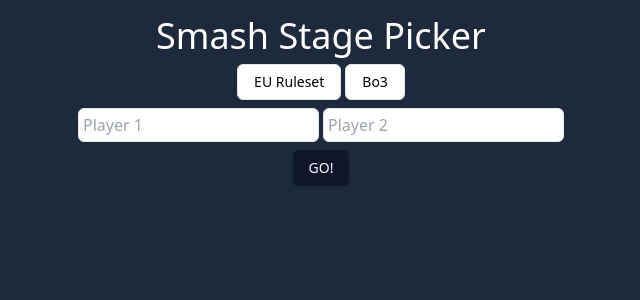
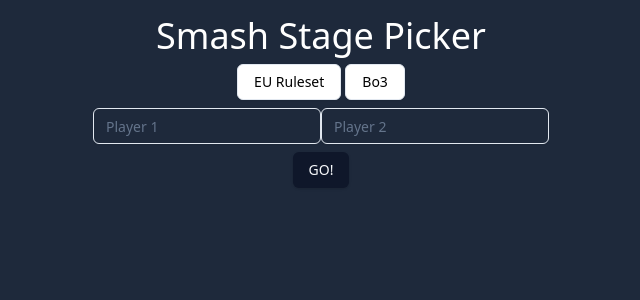
Before and after one commit to maxpalmgren/maxpalmgren.github.io, a React (Vite) app: page / in a window 1280 px wide. Shown: the top 300 px of the page, without its empty margins (319-959 px from the left). Built offline with nearby package versions, Linux system fonts and the light colour scheme.

Commit message:
ui fix wip game1

```diff
--- a/src/components/GameOne.tsx
+++ b/src/components/GameOne.tsx
@@ -96,7 +96,7 @@ const GameOne: FC<Props> = ({ playerOne, playerTwo, playerOneScore, playerTwoSco
         handleWin={handleWin}
         isOpen={isModalOpen}
       />
-      <h1 className="text-3xl flex justify-center">{playerOneScore} - {playerTwoScore}</h1>
+      <div className="flex justify-center items-center"><span>{`${playerOne}`}</span> <span className="font-bold text-2xl">{playerOneScore} - {playerTwoScore}</span> <span> {playerTwo}</span></div>
       <div className="flex justify-center sticky top-0 z-20 p-4 bg-slate-800 shadow-lg">
         {handlePicker()}
       </div>
--- /dev/null
+++ b/src/components/ui/input.tsx
@@ -0,0 +1,25 @@
+import * as React from "react"
+
+import { cn } from "../../../@/lib/utils"
+
+export interface InputProps
+  extends React.InputHTMLAttributes<HTMLInputElement> { }
+
+const Input = React.forwardRef<HTMLInputElement, InputProps>(
+  ({ className, type, ...props }, ref) => {
+    return (
+      <input
+        type={type}
+        className={cn(
+          "flex h-9 w-full rounded-md border border-input bg-transparent px-3 py-1 text-sm shadow-sm transition-colors file:border-0 file:bg-transparent file:text-sm file:font-medium placeholder:text-muted-foreground focus-visible:outline-none focus-visible:ring-1 focus-visible:ring-ring disabled:cursor-not-allowed disabled:opacity-50",
+          className
+        )}
+        ref={ref}
+        {...props}
+      />
+    )
+  }
+)
+Input.displayName = "Input"
+
+export { Input }
--- a/src/wizard/Onboard.tsx
+++ b/src/wizard/Onboard.tsx
@@ -2,6 +2,7 @@ import { FC } from "react";
 import RulesetDropdown from "../components/RulesetDropdown";
 import ModeDropdown from "../components/ModeDropdown";
 import { Button } from "@/components/ui/button";
+import { Input } from "@/components/ui/input";
 
 type Props = {
   rulesetList: string[];
@@ -33,7 +34,7 @@ const Onboard: FC<Props> = ({
   };
 
   return (
-    <div className="flex flex-col justify-center items-center gap-2 bg-slate-800">
+    <div className="flex flex-col justify-center items-center gap-2 bg-slate-800 px-2">
       <div>
         <h2 className="text-4xl">Smash Stage Picker</h2>
       </div>
@@ -49,16 +50,12 @@ const Onboard: FC<Props> = ({
           <ModeDropdown mode={mode} setMode={(e) => setMode(e)}></ModeDropdown>
         </div>
       </div>
-      <div className="text-black flex gap-1">
-        <input
-          type="text"
-          className="border p-1 rounded-md"
+      <div className="flex">
+        <Input
           placeholder={playerOne}
           onChange={(e) => setPlayerOne(e.target.value)}
         />
-        <input
-          type="text"
-          className="border p-1 rounded-md"
+        <Input
           placeholder={playerTwo}
           onChange={(e) => setPlayerTwo(e.target.value)}
         />
```
